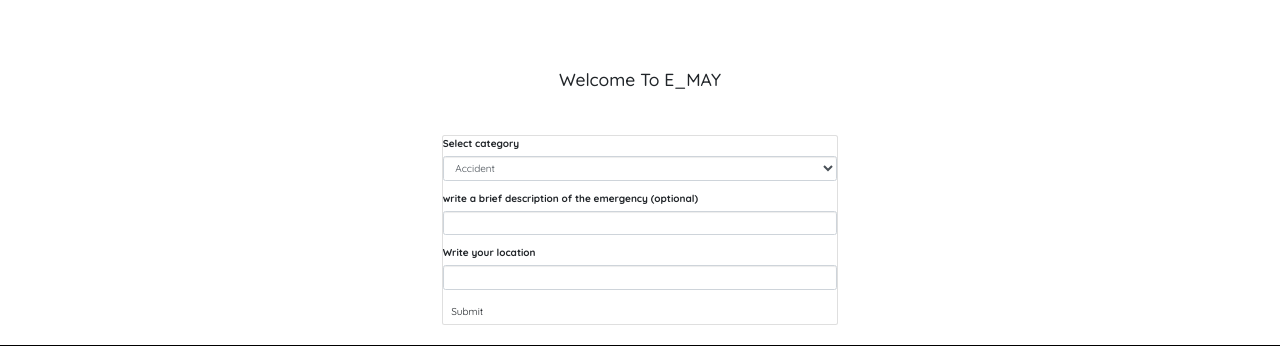
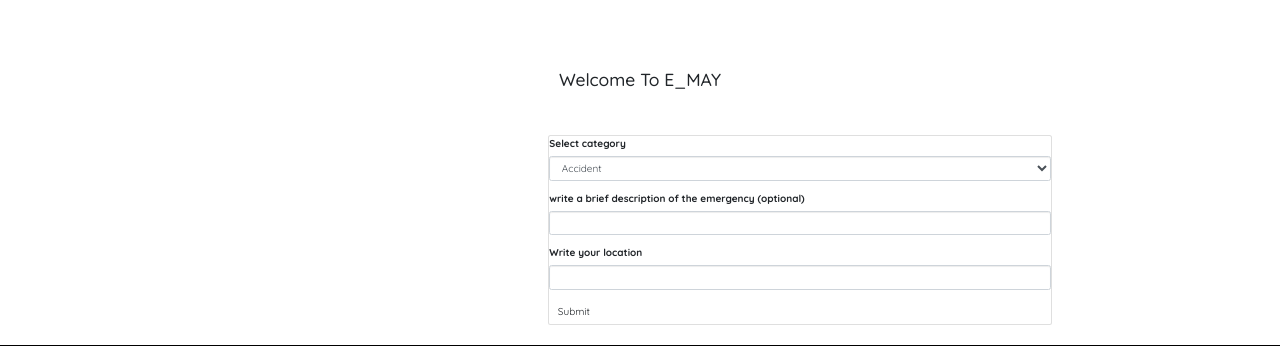
Before and after one commit to petermirithu/Emergency_app, a Flask app: page / in a window 1280 px wide. Shown: the part 401-747 px from the top of the page. Run offline with Flask 2, Linux system fonts and the light colour scheme; the visitor is signed in with stand-in values (Sample User, id 1); data comes from the database, SQL or seed files in the repository; some libraries are stand-ins or nearby versions.

Commit message:
rearranged the columns to 5-5-2

```diff
--- a/app/templates/index.html
+++ b/app/templates/index.html
@@ -40,8 +40,8 @@
     <div class="container-fluid">
         <h3 class="text-capitalize text-center" style="padding-bottom: 40px;">Welcome to E_MAY</h3>
         <div class="row">
-            <div class="col-md-4"></div>
-            <div class="col-md-4">
+            <div class="col-md-5"></div>
+            <div class="col-md-5">
             {% if current_user.is_authenticated %}
                 <div class="card">
                     {{wtf.quick_form(form)}}
@@ -50,7 +50,7 @@
                 <a class="btn btn-outline-success">Please Sign In/Sign Up</a>
             {% endif %}
             </div>
-            <div class="col-md-4"></div>
+            <div class="col-md-2"></div>
         </div>
     </div>
 </section>
```
